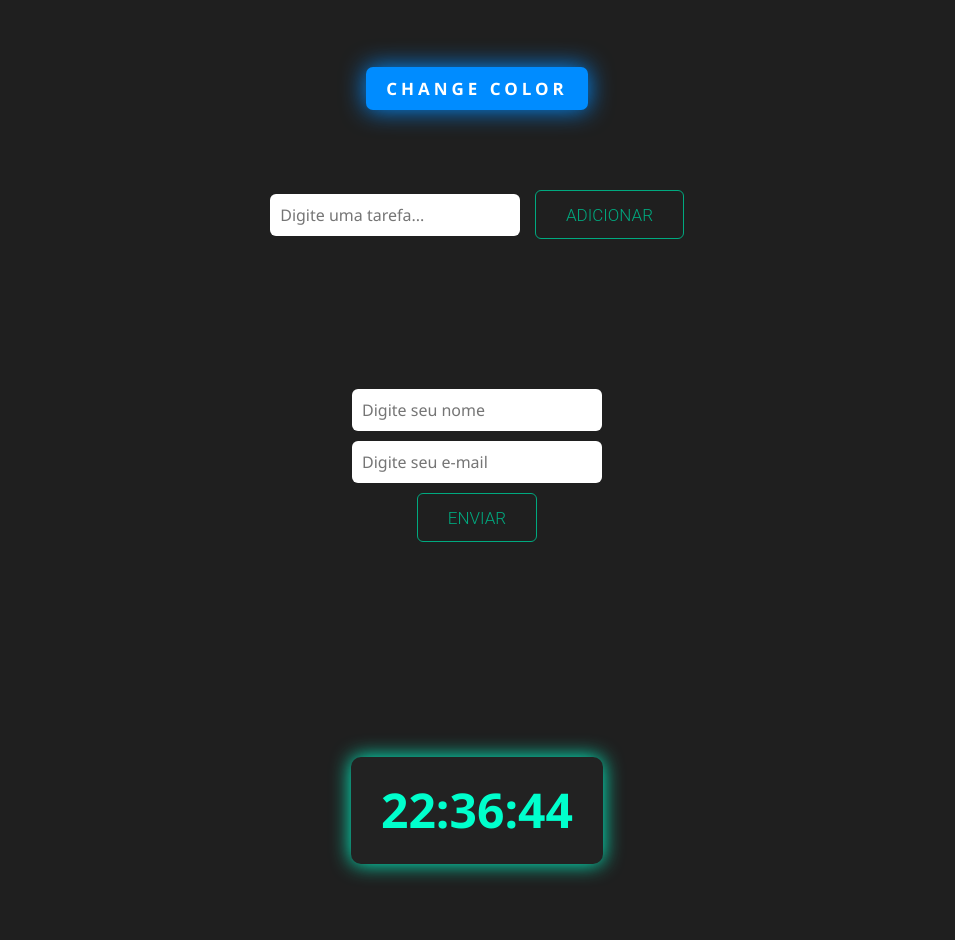
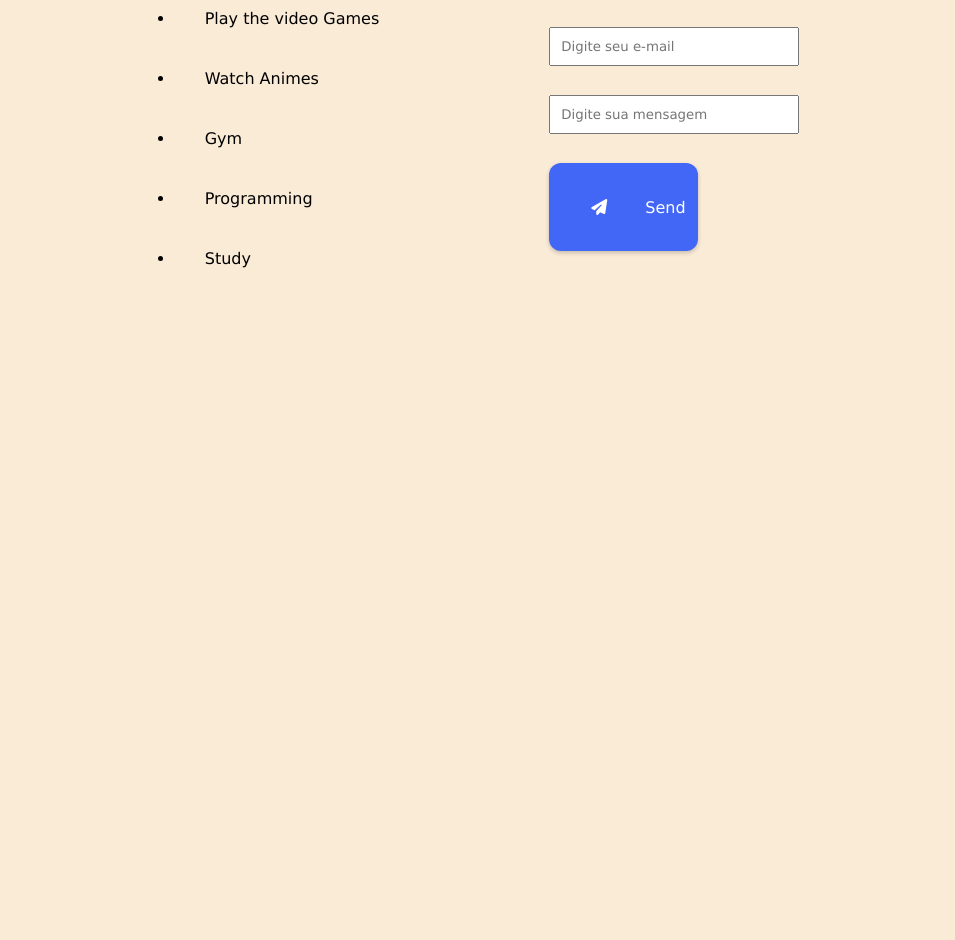
Before and after one commit to kauacovre/Curso-JS, a plain HTML site: page index.html in a window 1280 px wide. Shown: the part 365-1305 px from the top of the page, without its empty margins (163-1118 px from the left). After the commit the page ends 804 px from the top, so only its background shows below. Drawn offline with Linux system fonts and the light colour scheme.

Commit message:
new exercice

```diff
--- a/index.html
+++ b/index.html
@@ -3,38 +3,34 @@
 <head>
     <meta charset="UTF-8">
     <meta name="viewport" content="width=device-width, initial-scale=1.0">
-    <title>Hello, World!</title>
+    <title>Meu Site</title>
     <link rel="stylesheet" href="style.css">
+    <link rel="stylesheet" href="https://cdnjs.cloudflare.com/ajax/libs/font-awesome/6.5.0/css/all.min.css">
 </head>
 <body>
-    <h1>Olá, Mundo!</h1>
-    <p>Está é uma pagina de Exercicios de HTML, CSS e JavaScript</p>
+    <h1>Kauã Covre Martins</h1>
 
-    <div class="container">
-        <button class="shadow__btn">Change Color</button>
+    <div class="conteudo">
+        <div class="hobbies">
+            <h2>Hobbies</h2>
+            <ul>
+                <li>Play the video Games</li>
+                <li>Watch Animes</li>
+                <li>Gym</li>
+                <li>Programming</li>
+                <li>Study</li>
+            </ul>
+        </div>
+
+        <div class="contato">
+            <h2>Contato</h2>
+            <input type="text" placeholder="Digite seu nome"><br>
+            <input type="email" placeholder="Digite seu e-mail"><br>
+            <input type="mensagem" placeholder="Digite sua mensagem"><br>
+            <button class="send-button">
+                <i class="fas fa-paper-plane"></i> Send
+            </button>
+        </div>
     </div>
-
-    <div class="container">
-        <input type="text" id="taskInput" placeholder="Digite uma tarefa...">
-        <button class="btn" id="addTaskBtn">Adicionar</button>
-    </div>
-
-    <ul id="taskList"></ul>
-
-    <div class="container">
-        <form id="formulario">
-            <input type="text" id="nome" placeholder="Digite seu nome">
-            <input type="email" id="email" placeholder="Digite seu e-mail">
-            <button class="btn" type="submit">Enviar</button>
-        </form>
-    </div>
-
-    <div id="mensagem" class="mensagem"></div>
-
-    <div class="container">
-        <div id="relogio" class="relogio">00:00:00</div>
-      </div>
-
-    <script src="script.js"></script>
 </body>
 </html>
--- a/script.js
+++ /dev/null
@@ -1,83 +0,0 @@
-// Seleciona o botão pela classe
-const button = document.querySelector('.shadow__btn');
-
-// Função para gerar uma cor aleatória
-function gerarCorAleatoria() {
-    const letras = '0123456789ABCDEF';
-    let cor = '#';
-    for (let i = 0; i < 6; i++) {
-        cor += letras[Math.floor(Math.random() * 16)];
-    }
-    return cor;
-}
-
-// Adiciona o evento de clique no botão
-button.addEventListener('click', () => {
-    const novaCor = gerarCorAleatoria();
-    document.body.style.backgroundColor = novaCor;
-});
-
-// CÓDIGO DO EXERCÍCIO 3
-const addTaskBtn = document.getElementById('addTaskBtn');
-const taskInput = document.getElementById('taskInput');
-const taskList = document.getElementById('taskList');
-
-addTaskBtn.addEventListener('click', () => {
-    const taskText = taskInput.value.trim();
-
-    if (taskText !== '') {
-        const li = document.createElement('li');
-        li.innerHTML = `
-            ${taskText}
-            <button onclick="this.parentElement.remove()">❌</button>
-        `;
-        taskList.appendChild(li);
-        taskInput.value = '';
-    } else {
-        alert('Por favor, digite uma tarefa!');
-    }
-});
-
-// CÓDIGO DO EXERCÍCIO 4
-const formulario = document.getElementById("formulario");
-const nome = document.getElementById('nome');
-const email = document.getElementById('email');
-const mensagem = document.getElementById('mensagem');
-
-formulario.addEventListener('submit', function (e) {
-    e.preventDefault(); // Evita envio real do formulário
-
-    if (nome.value.trim() === '' || email.value.trim() === '') {
-        mensagem.textContent = 'Por favor, preencha todos os campos.';
-        mensagem.classList.remove('sucesso');
-    } else {
-        mensagem.textContent = 'Formulário enviado com sucesso!';
-        mensagem.classList.add('sucesso');
-        // Aqui você pode limpar os campos, se quiser:
-        // formulario.reset();
-    }
-});
-
-// CÓDIGO DO EXERCÍCIO 5
-const relogio = document.getElementById('relogio');
-const data = new Date();
-const opcoes = { weekday: 'long', year: 'numeric', month: 'long', day: 'numeric' };
-const dataFormatada = data.toLocaleDateString('pt-BR', opcoes);
-
-relogio.addEventListener('click', () => {
-    const horaAtual = new Date().toLocaleTimeString('pt-BR', { hour: '2-digit', minute: '2-digit', second: '2-digit' });
-    alert(`Data: ${dataFormatada}\nHora: ${horaAtual}`);
-});
-
-function atualizarRelogio() {
-    const agora = new Date();
-    const horas = String(agora.getHours()).padStart(2, '0');
-    const minutos = String(agora.getMinutes()).padStart(2, '0');
-    const segundos = String(agora.getSeconds()).padStart(2, '0');
-
-    const relogio = document.getElementById('relogio');
-    relogio.textContent = `${horas}:${minutos}:${segundos}`;
-}
-
-setInterval(atualizarRelogio, 1000);
-atualizarRelogio(); // chama imediatamente ao carregar
--- a/style.css
+++ b/style.css
@@ -3,205 +3,67 @@
     padding: 30px;
     box-sizing: border-box;
     scroll-behavior: smooth;
-    font-family: 'Segoe UI', Tahoma, Geneva, Verdana, sans-serif;
+    font-family: Verdana, Geneva, Tahoma, sans-serif;
     }
 
     body {
-    background-color: rgb(46, 45, 46);
-    color: white;
-    line-height: 1.6;
+        background-color: antiquewhite;
+        color: black;
     }
 
     h1 {
-    margin: 0;
-    font-size: 2.5em;
+        color: darkcyan;
         text-align: center;
-    color: #fff;
+        font-size: 3em;
     }
 
-p {
-    margin: 0;
-    font-size: 2.5em;
-    text-align: center;
-    color: #fff;
-}
-
-/* From Uiverse.io by mrhyddenn */
-.shadow__btn {
-    padding: 10px 20px;
-    border: none;
-    font-size: 17px;
-    color: #fff;
-    border-radius: 7px;
-    letter-spacing: 4px;
-    font-weight: 700;
-    text-transform: uppercase;
-    transition: 0.5s;
-    transition-property: box-shadow;
-  }
-
-  .shadow__btn {
-    background: rgb(0,140,255);
-    box-shadow: 0 0 25px rgb(0,140,255);
-  }
-
-  .shadow__btn:hover {
-    box-shadow: 0 0 5px rgb(0,140,255),
-                0 0 25px rgb(0,140,255),
-                0 0 50px rgb(0,140,255),
-                0 0 100px rgb(0,140,255);
-  }
-
-  /* Center the button */
-  .container {
-    display: flex;
-    justify-content: center;   /* Centraliza horizontalmente */
-    align-items: center;       /* Alinha verticalmente (caso queira) */
-    gap: 20px;                 /* Espaço entre os botões */
-    margin-top: 40px;          /* Espaço entre o texto e os botões */
-}
-
-body {
-    background-color: #1f1f1f;
-    color: #ffffff;
-    font-family: Arial, sans-serif;
-    text-align: center;
-    padding: 40px;
-  }
-
-  .container {
-    display: flex;
-    justify-content: center;
-    align-items: center;
-    gap: 15px;
-    margin-top: 20px;
-  }
-
-  input[type="text"] {
-    padding: 10px;
-    border-radius: 6px;
-    border: none;
-    font-size: 16px;
-    width: 250px;
+    h2 {
+        color: darkcyan;
+        font-size: 1.5em;
     }
 
     ul {
-    list-style: none;
-    padding: 0;
-    max-width: 400px;
-    margin: 30px auto;
-    text-align: left;
+        padding-left: 20px;
+        margin: 0;
       }
 
-  li {
-    background-color: #333;
-    padding: 10px;
-    border-radius: 6px;
-    margin-bottom: 10px;
-    display: flex;
-    justify-content: space-between;
-    align-items: center;
+      ul li {
+        line-height: 0;
       }
 
-  li button {
-    background: transparent;
-    border: none;
-    color: red;
-    font-size: 16px;
-    cursor: pointer;
+    .conteudo {
+        display: flex;
+        justify-content: center;
+        gap: 50px;
+        margin-top: 0;
       }
 
-  /* --- Seu botão personalizado --- */
-  .btn {
-    --color: #00A97F;
-    --color2: rgb(10, 25, 30);
-    padding: 0.8em 1.75em;
-    background-color: transparent;
-    border-radius: 6px;
-    border: .3px solid var(--color);
-    transition: .5s;
-    position: relative;
-    overflow: hidden;
-    cursor: pointer;
-    z-index: 1;
-    font-weight: 300;
-    font-size: 17px;
-    font-family: 'Roboto', 'Segoe UI', sans-serif;
-    text-transform: uppercase;
-    color: var(--color);
+      .hobbies, .contato {
+        display: flex;
+        flex-direction: column;
+        align-items: flex-start;
       }
 
-  .btn::after, .btn::before {
-    content: '';
-    display: block;
-    height: 100%;
-    width: 100%;
-    transform: skew(90deg) translate(-50%, -50%);
-    position: absolute;
-    inset: 50%;
-    left: 25%;
-    z-index: -1;
-    transition: .5s ease-out;
-    background-color: var(--color);
+      .contato input {
+        margin-bottom: 10px;
+        padding: 10px;
+        width: 250px;
+      }
+      .send-button {
+        background-color: #4266f5;
+        color: white;
+        border: none;
+        padding: 6px 12px;
+        font-size: 16px;
+        border-radius: 12px;
+        display: flex;
+        align-items: center;
+        gap: 8px;
+        cursor: pointer;
+        box-shadow: 0 2px 4px rgba(0,0,0,0.2);
+        transition: background-color 0.3s;
       }
 
-  .btn::before {
-    top: -50%;
-    left: -25%;
-    transform: skew(90deg) rotate(180deg) translate(-50%, -50%);
+      .send-button:hover {
+        background-color: #2f4cd6;
       }
-
-  .btn:hover::before {
-    transform: skew(45deg) rotate(180deg) translate(-50%, -50%);
-  }
-
-  .btn:hover::after {
-    transform: skew(45deg) translate(-50%, -50%);
-  }
-
-  .btn:hover {
-    color: var(--color2);
-  }
-
-  .btn:active {
-    filter: brightness(.7);
-    transform: scale(.98);
-  }
-
-  #formulario {
-    display: flex;
-    flex-direction: column;
-    gap: 10px;
-    align-items: center;
-    margin-top: 30px;
-}
-
-#formulario input {
-    padding: 10px;
-    width: 250px;
-    border-radius: 6px;
-    border: none;
-    font-size: 16px;
-}
-
-.mensagem {
-    margin-top: 15px;
-    font-size: 18px;
-    font-weight: bold;
-    color: red;
-    min-height: 20px;
-}
-.mensagem.sucesso {
-    color: lightgreen;
-}
-
-.relogio {
-  font-size: 3rem;
-  font-weight: bold;
-  color: #00ffcc;
-  background-color: #222;
-  padding: 15px 30px;
-  border-radius: 10px;
-  box-shadow: 0 0 20px #00ffcc;
-  margin-top: 30px;
-}
```
Lines whose indentation alone changed are shown as unchanged.
